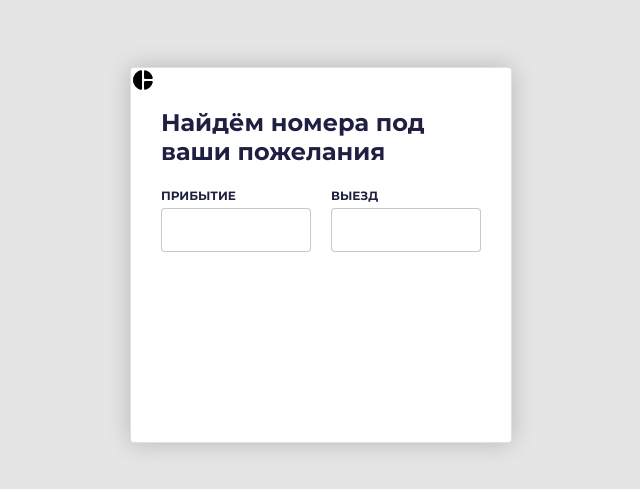
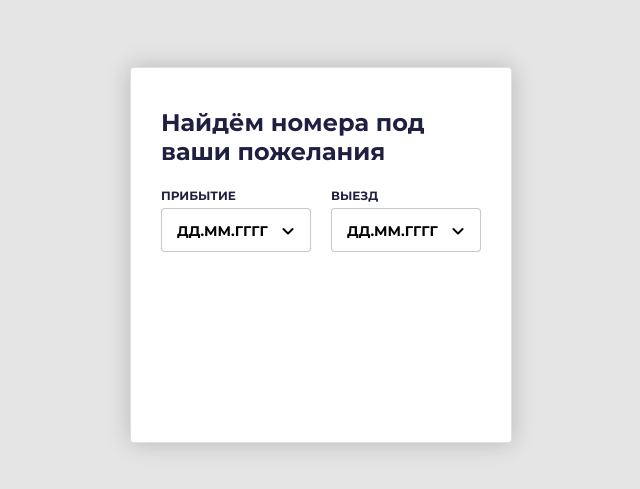
Before and after one commit to polienko/metalamp_webpack, a website built with webpack: page src/index.pug in a window 1280 px wide. Shown: the part 133-622 px from the top of the page, without its empty margins (578-1218 px from the left). Built offline with nearby package versions, Linux system fonts and the light colour scheme.

Commit message:
first form wip (icons, text for inputs)

```diff
--- a/src/index.pug
+++ b/src/index.pug
@@ -14,5 +14,12 @@ html(lang='en')
         .form-query-text-departure выезд
 
         #form-query-div-arrival.form-query-div
+          .text-date-div
+            span.text-date-span ДД.ММ.ГГГГ
+          .expand_more
+            span.material-icons-round expand_more
         #form-query-div-departure.form-query-div
-        span.material-icons-round pie_chart
+          .text-date-div
+            span.text-date-span ДД.ММ.ГГГГ
+          .expand_more
+            span.material-icons-round expand_more
--- a/src/styles/global.scss
+++ b/src/styles/global.scss
@@ -80,6 +80,7 @@ h1 {
 	border: 1px solid rgba(31, 32, 65, 0.25);
 	box-sizing: border-box;
 	border-radius: 4px;
+	display:table; // for verical-align of child span
 }
 
 #form-query-div-arrival{
@@ -91,3 +92,31 @@ h1 {
 	position: absolute;
 	margin: 140.44px 0px 0px 200px;
 }
+
+.expand_more{
+	position: absolute;
+	right: 0px;
+	top: 0px;
+	height: 44px;
+	width: 44px;
+	font-size: 24px;
+	text-align: center;
+	display:table; // for verical-align of child span
+}
+
+span.material-icons-round{
+	display:table-cell;
+	vertical-align:middle;
+}
+
+.text-date-div{
+	display:table-cell;
+	vertical-align:middle;
+}
+
+.text-date-span{
+	//line-height: 18px; // not working?
+	margin-left: 15px;
+	font-size: 14px;
+	//background:red;
+}
```
